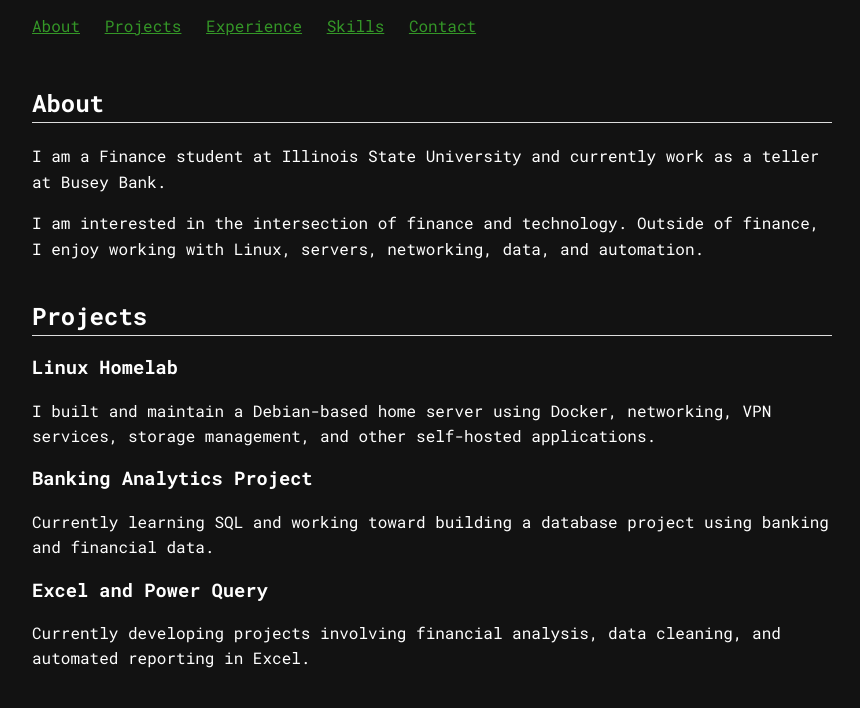
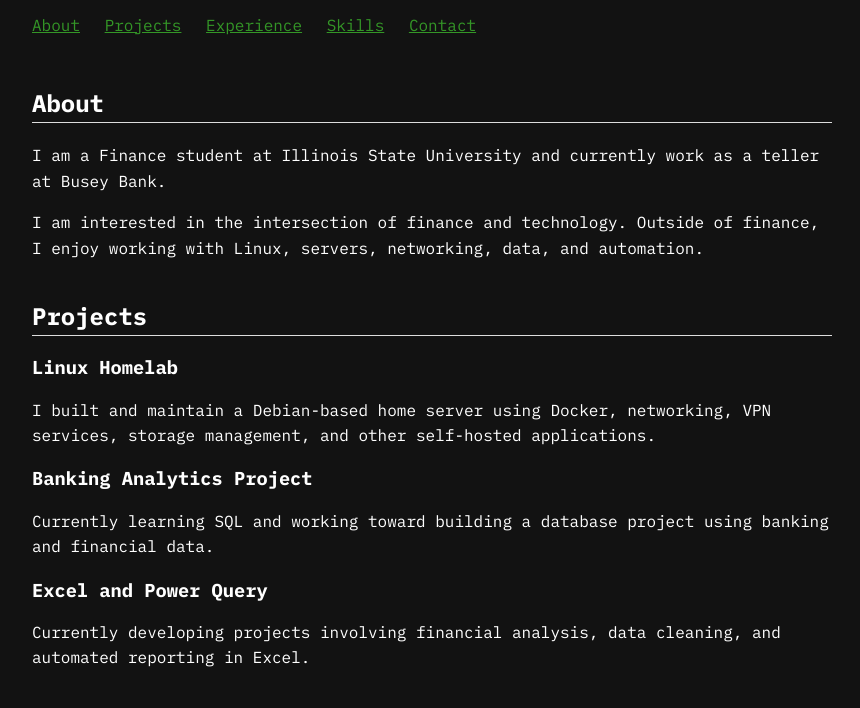
Before and after one commit to br0dy001/Brody-s-Portfolio-Resume-Website, a plain HTML site: page index.html in a window 1280 px wide. Shown: the part 123-831 px from the top of the page, without its empty margins (208-1068 px from the left). Drawn offline with Linux system fonts and the light colour scheme.

Commit message:
Update style.css

```diff
--- a/style.css
+++ b/style.css
@@ -3,7 +3,7 @@
   margin: 40px auto;
   padding: 0 20px;
 
-  font-family: "Roboto Mono", monospace;
+  font-family: "IBM Plex Mono", monospace;
   line-height: 1.6;
 
   color: #fff;
```
